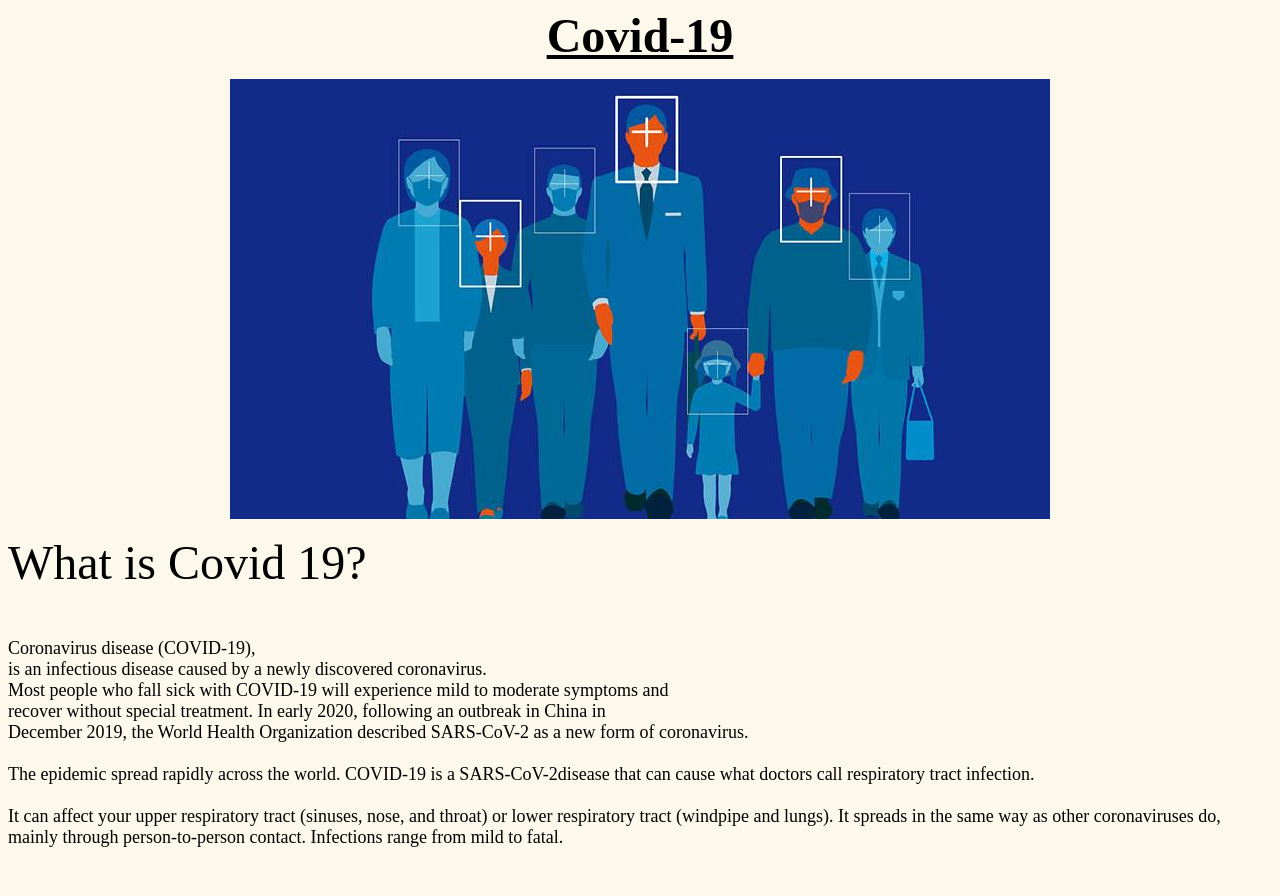
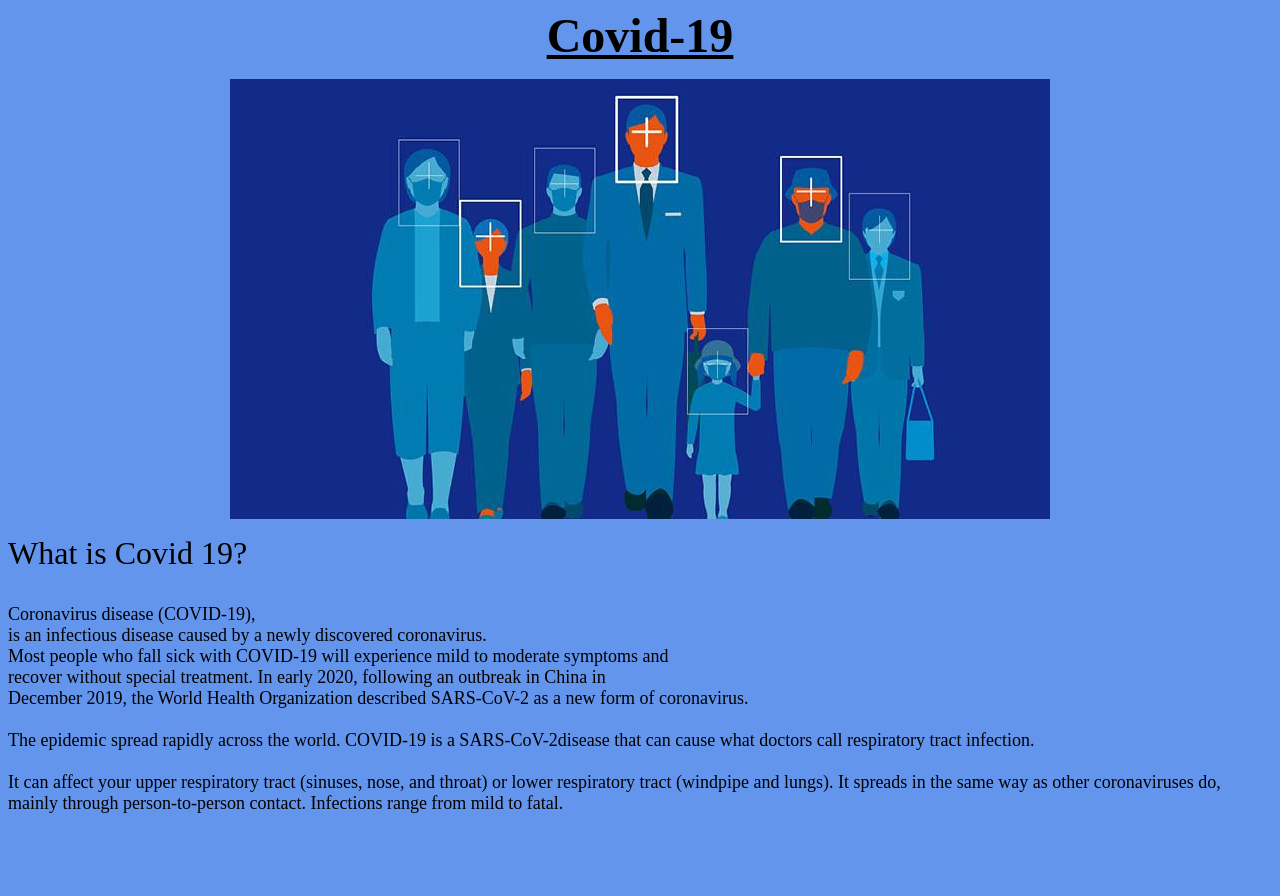
Before and after one commit to denisarebecca/Website, a PHP site: page / in a window 1280 px wide. After the commit the page ends 813 px from the top, so only its background shows below. Run offline with PHP 8.4, Linux system fonts and the light colour scheme.

Commit message:
Update Index.php

```diff
--- a/lollol/Index.php
+++ b/lollol/Index.php
@@ -1,12 +1,11 @@
 <html>
-<Body>
-<bg color="#6495ED">
-
+<Head> <title>COVID 19</title> </head>
+        	<Body><body style="background-color:#6495ED;">
 <Header><p align = CENTER><font size="70" face="Copperplate gothic bold" color="black"><b><u>Covid-19</u></b></font>
 
 <br><p align = center><img src="lol.jpg" Width = "820"  Length = "440" >
 
-<br><p align = LEFT><Font size = 10><Font color = BLACK><body style="background-color:#FCF8EC;">
+<br><p align = LEFT><Font size ="6"><Font color = BLACK><body style="background-color:#FCF8EC;">
 What is Covid 19?</p>
 
 <p align = LEFT><Font size = 4><Font color = BLACK> <Font face = Castellar>
```
